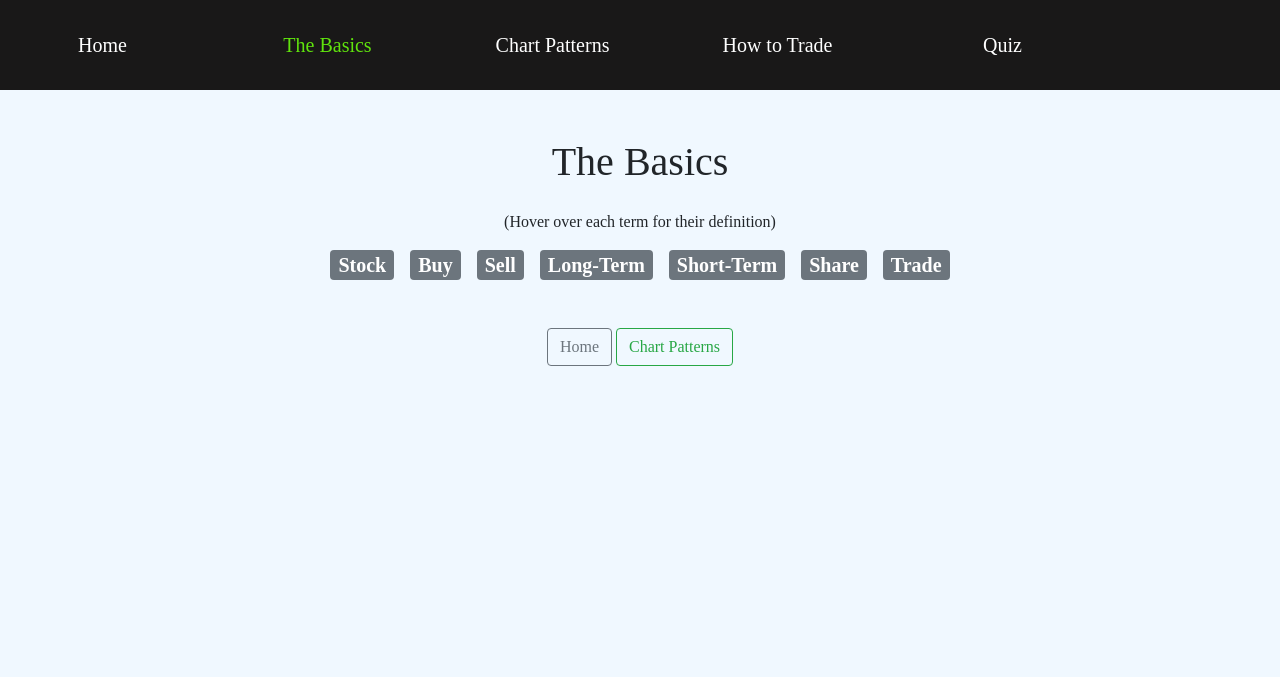
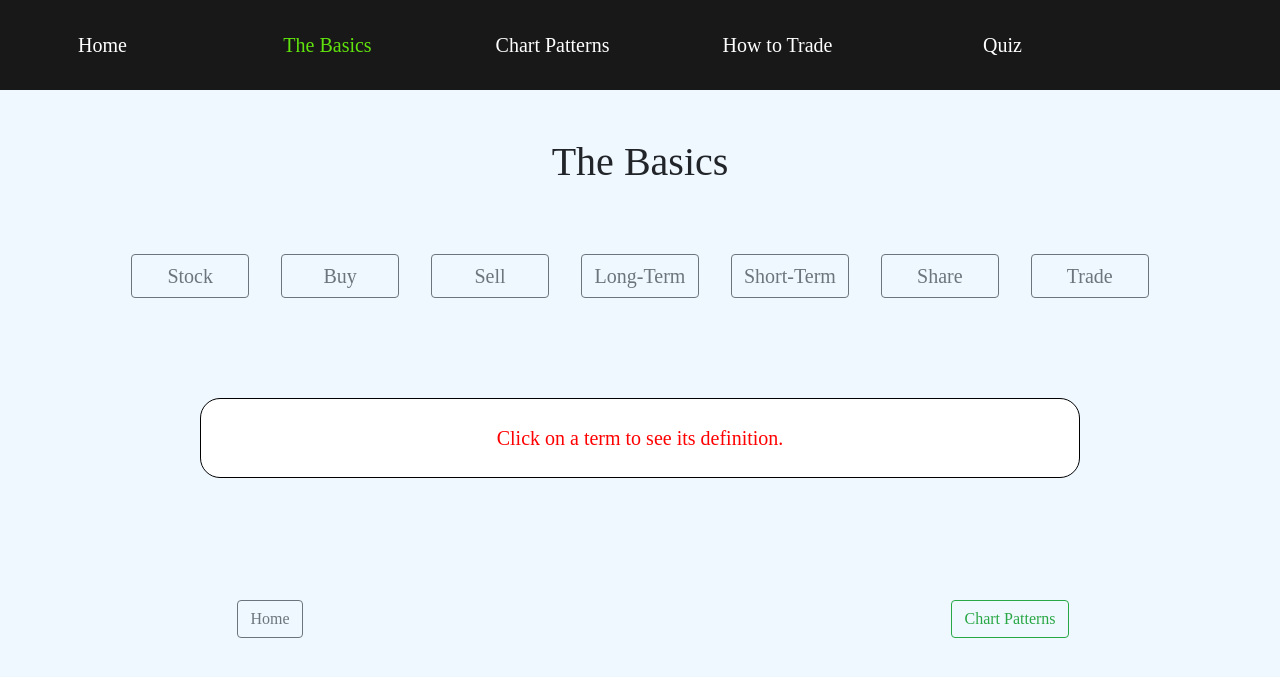
Before and after one commit to bobbybax12/stockchartpattern, a Flask app: page /learn/0 in a window 1280 px wide. Shown: the top 677 px of the page. Run offline with Flask 3, Linux system fonts and the light colour scheme; some libraries are stand-ins or nearby versions.

Commit message:
home page fix, basics redesign, learn pages button fix

```diff
--- a/server.py
+++ b/server.py
@@ -140,5 +140,16 @@ def get_question_url(question_key):
     }
     return question_urls.get(question_key, '')
 
+@app.route('/get_quiz_answers', methods=['GET'])
+def get_quiz_answers():
+    id = request.args.get('id', type=int)
+    # Fetch the user answers based on the id from your database
+    # This is just a placeholder, replace it with your actual database query
+    user_answers = session.get('user_answers')
+    if user_answers is not None:
+        return jsonify(user_answers)
+    else:
+        return jsonify({'error': 'User answers not found'}), 404
+
 if __name__ == '__main__':
     app.run(debug=True)
--- /dev/null
+++ b/static/basics.js
@@ -0,0 +1,53 @@
+function addClickEventToButtons(defintions) {
+    // understand which button was clicked that has the class 'toggleButton'
+    let buttons = $('.toggleButton');
+    buttons.each(function() {
+        $(this).click(function() {
+            let id = $(this).attr('id');
+            // make background color green
+            $(this).css('background-color', 'green');
+            // make text color white
+            $(this).css('color', 'white');
+            // make all other buttons background color body color
+            buttons.each(function() {
+                if ($(this).attr('id') !== id) {
+                    $(this).css('background-color', 'aliceblue');
+                    $(this).css('color' , '#6c757d');
+                }
+            });
+            // string is substring of id from 1 to end
+            let def = defintions[id.substring(1)];
+            $('.main-cont').empty();
+            let inn_html = '<div class="def-box">'+ def + '</div>';
+            $('.main-cont').append(inn_html);
+            // show the definition box
+            $('.main-cont').show();
+        });
+    });
+
+}
+
+$(document).ready(function() {
+    let defintions = {
+        'stock' : 'A piece of a company that people can buy, own, or sell.',
+        'buy' : 'The act of purchasing shares in a company.',
+        'sell' : 'The act of selling owned shares in a company.',
+        'long-term' : 'Holding stocks or assets over a long period of time.',
+        'short-term' : 'A measure of time in trading that typically means holding an asset for a short period.',
+        'share' : 'A single unit of ownership in a company or financial asset.',
+        'trade' : 'The act of buying or selling in the stock market.'
+    };
+    $('.main-cont').append('<div class="def-box" style="color: red;">Click on a term to see its definition.</div>');
+    $('#xstock, #xbuy, #xsell, #xlong-term, #xshort-term, #xshare, #xtrade').addClass('xpad');
+    var maxWidth = 0;
+
+    $('.toggleButton').each(function() {
+        var width = $(this).outerWidth();
+        if (width > maxWidth) {
+            maxWidth = width;
+        }
+    });
+    addClickEventToButtons(defintions);
+
+    $('.toggleButton').css('width', maxWidth);
+});
--- a/static/intro.js
+++ b/static/intro.js
@@ -5,7 +5,7 @@ function hmmmm(page) {
     // select the p element
     $("p").text(page[2]);
     // select hmmmm div and add image from page[3]
-    let image = `<img src="${page[3]}" style="width: 500px; height: auto;">`
+    let image = `<img src="${page[3]}" style="width: 500px; height: 300px;">`
     $("#hm").append(image);
 }
 
--- a/static/main.css
+++ b/static/main.css
@@ -39,9 +39,53 @@ body{
 }
 
 img{
+    border-radius: 10px;
     border: 5px solid black;
+}
+img.no-border{
+    border: none;
 }
 
 button{
     margin-top: 10px;
 }
+.max-h {
+    max-height: 300px;
+    width: 500px;
+}
+.page-nav-pad{
+    padding-top: 133px;
+}
+
+.toggleButton {
+    font-size: 20px; /* Adjust the font size as needed */
+}
+
+.xpad {
+    margin-left:16px;
+    margin-right: 16px;
+    margin-top: 60px;
+}
+
+.def-box {
+    border: 1px solid black;
+    border-radius: 20px;
+    background-color: white;
+    margin: 100px;
+    margin-bottom: 50px;
+    text-align: center;
+    justify-content: center;
+    padding-top: 24px;
+    font-size: 20px;
+    padding-bottom: 24px;
+}
+.basic-nav-pad {
+    padding-top: 200px!important;
+}
+
+.new-pad {
+    padding-top: 72px;
+}
+.trade-pad {
+    padding-top: 60px;
+}
--- a/static/qim.json
+++ b/static/qim.json
@@ -10,7 +10,7 @@
     "9" : {
         "1": "Essential Chart Patterns",
         "2": "Welcome to the part where you will begin to learn about the most essential chart patterns for trading. Here, we'll explore the foundational patterns that can help you identify potential trading opportunities.",
-        "3": "https://www.bankrate.com/2019/03/22142110/How-to-trade-stocks.jpg",
+        "3": "https://assets.barchart.com/img/help/dblTops.png",
         "4": 1
     },
     "10" : {
--- a/static/quiz.css
+++ b/static/quiz.css
@@ -60,3 +60,7 @@
 #add-after-here {
     height: 66px;
 }
+.img-size {
+    height: 240px;
+    width: 240px;
+}
--- a/templates/introduction.html
+++ b/templates/introduction.html
@@ -3,7 +3,6 @@
 {% block content %}
 <script>
     let page = {{ page | tojson }};
-    console.log(page);
 </script>
 <script src="{{ url_for('static', filename='intro.js') }}"></script>
 <div class="container text-center mt-5">
--- a/templates/score.html
+++ b/templates/score.html
@@ -19,7 +19,7 @@
                     <p class="card-text text-center display-4">{{ score }}/7</p>
                     {% if score >= 6 %}
                         <p class="text-center text-success">Congratulations! You have a strong understanding of the chart patterns.</p>
-                    {% elif score >= 5 %}
+                    {% elif score >= 4 %}
                         <p class="text-center text-warning">Good job! You have a fair understanding of the chart patterns. Keep practicing to improve your skills.</p>
                     {% else %}
                         <p class="text-center text-danger">Don't worry! You can improve your understanding of the chart patterns with more practice and study.</p>
--- a/templates/the_basics.html
+++ b/templates/the_basics.html
@@ -1,36 +1,30 @@
 {% extends "layout.html" %}
 
 {% block content %}
-<style>
-    /* CSS to make terms bigger */
-    .term {
-        font-size: 20px; /* Adjust the font size as needed */
-    }
-</style>
-
-<script>
-    $( function() {
-        $( document ).tooltip();
-    } );
-</script>
+<script src="{{ url_for('static', filename='basics.js') }}"></script>
 
 <div class="container mt-5">
     <h1 class="text-center">The Basics</h1>
-    <div class="mt-4">
-        <p class="text-center">(Hover over each term for their definition)</p>
-        <div class="d-flex flex-wrap justify-content-center">
-            <span class="term badge badge-secondary mx-2" data-toggle="tooltip" title="A piece of a company that people can buy, own, or sell.">Stock</span>
-            <span class="term badge badge-secondary mx-2" data-toggle="tooltip" title="The act of purchasing shares in a company.">Buy</span>
-            <span class="term badge badge-secondary mx-2" data-toggle="tooltip" title="The act of selling owned shares in a company.">Sell</span>
-            <span class="term badge badge-secondary mx-2" data-toggle="tooltip" title="Holding stocks or assets over a long period of time.">Long-Term</span>
-            <span class="term badge badge-secondary mx-2" data-toggle="tooltip" title="A measure of time in trading that typically means holding an asset for a short period.">Short-Term</span>
-            <span class="term badge badge-secondary mx-2" data-toggle="tooltip" title="A single unit of ownership in a company or financial asset.">Share</span>
-            <span class="term badge badge-secondary mx-2" data-toggle="tooltip" title="The act of buying or selling in the stock market.">Trade</span>
+    <div class="d-flex flex-wrap justify-content-center">
+        <button class="btn btn-outline-secondary toggleButton" id="xstock">Stock</button>
+        <button class="btn btn-outline-secondary toggleButton" id="xbuy">Buy</button>
+        <button class="btn btn-outline-secondary toggleButton" id="xsell">Sell</button>
+        <button class="btn btn-outline-secondary toggleButton" id="xlong-term">Long-Term</button>
+        <button class="btn btn-outline-secondary toggleButton" id="xshort-term">Short-Term</button>
+        <button class="btn btn-outline-secondary toggleButton" id="xshare">Share</button>
+        <button class="btn btn-outline-secondary toggleButton" id="xtrade">Trade</button>
+    </div>
+    <div class="mt-5 main-cont justify-content-center">
+
+    </div>
+    <div class="text-center row new-pad" id="xid">
+        <div class="col-md-4">
+            <a href="{{ url_for('welcome') }}" class="btn btn-outline-secondary">Home</a>
         </div>
-    </div>
-    <div class="text-center mt-5">
-        <a href="{{ url_for('welcome') }}" class="btn btn-outline-secondary">Home</a>
-        <a href="{{ url_for('introduction_chart') }}" class="btn btn-outline-success">Chart Patterns</a>
+        <div class="col-md-4"></div>
+        <div class="col-md-4">
+            <a href="{{ url_for('introduction_chart') }}" class="btn btn-outline-success">Chart Patterns</a>
+        </div>
     </div>
 </div>
 
--- a/templates/welcome.html
+++ b/templates/welcome.html
@@ -16,10 +16,10 @@
         <div class="col-md-4 text-center">
             <!-- Image goes here, make sure to link the correct path to your image -->
             <img src="https://th.bing.com/th/id/OIP.DgJnJDgCcG2P85TuJTtWXAHaFA?rs=1&pid=ImgDetMain" alt="Stock Chart" class="img-fluid">
-            <div class="quiz-pad">
+            <!-- <div class="quiz-pad">
                 <div class="top-pad">Test your knowledge with our interactive quizzes on chart patterns.</div>
                 <a href="/quiz/0" class="btn btn-secondary btn-lg">Take a Quiz</a>
-            </div>
+            </div> -->
         </div>
     </div>
 </div>
```
Also changed, not shown: static/learn.js (added, +9 -0 lines), static/quiz.js (+42 -11 lines), templates/learn.html (+12 -6 lines).
